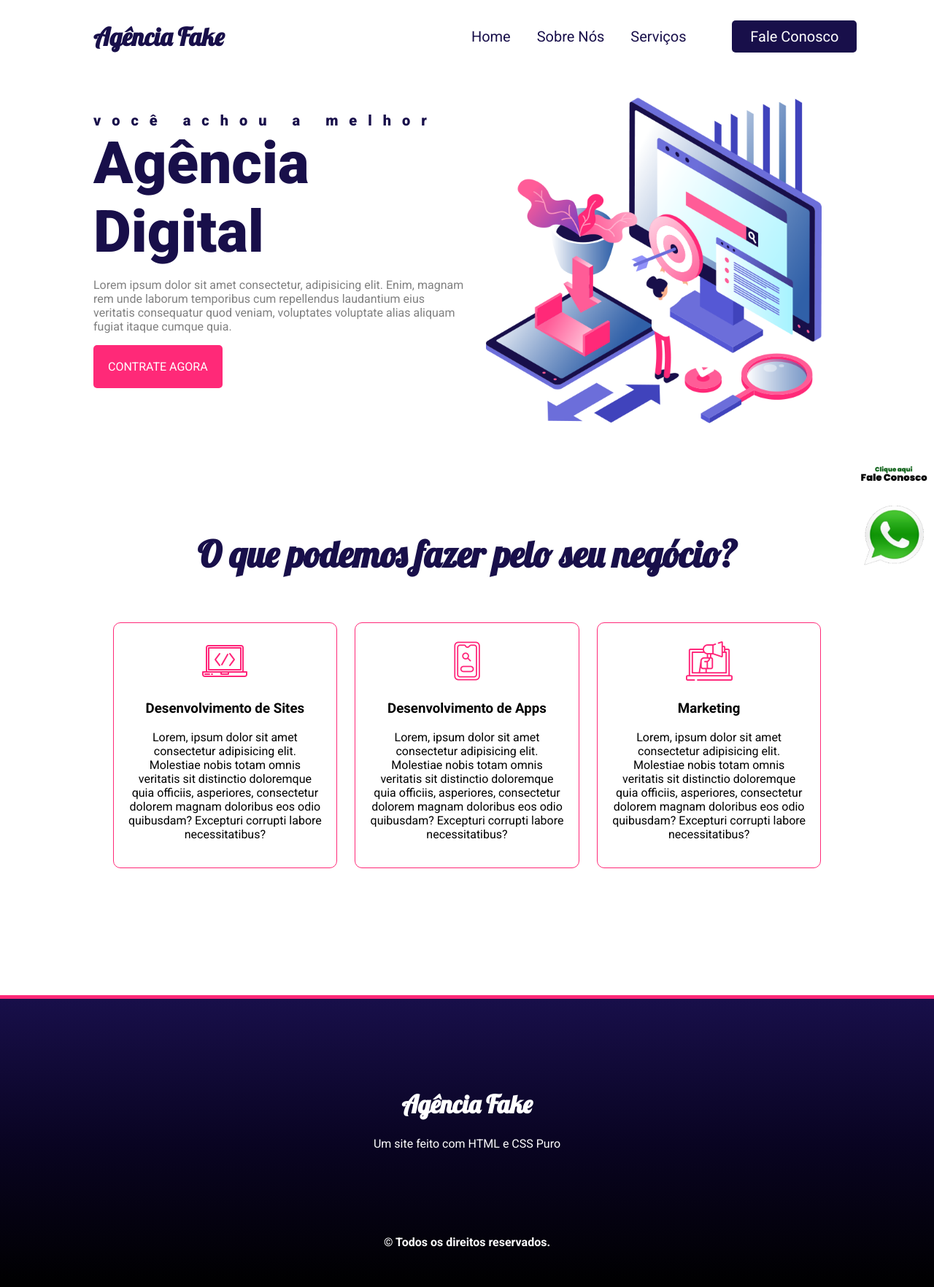
After one commit to LucasLubiL/PHP, a PHP site: page /CSS/agencia-fake/index.html in a window 1280 px wide. The commit adds this page. Shown: the whole page at 73% size. Run offline with PHP 8.4, Linux system fonts and the light colour scheme.

Commit message:
Add files via upload

```diff
--- /dev/null
+++ b/WEB 1/CSS/agencia-fake/css/estilo.css
@@ -0,0 +1,197 @@
+@import url('https://fonts.googleapis.com/css2?family=Lobster&family=Roboto:ital,wght@0,100;0,300;0,400;0,500;0,700;0,900;1,100;1,300;1,400;1,500;1,700;1,900&display=swap');
+*{
+    box-sizing: border-box;
+}
+
+body{
+    margin:0;
+    font-family: 'Roboto', sans-serif;
+}
+
+.navbar{
+    display: flex;
+    flex-flow: row wrap;
+    height: 100px;
+    background: white;
+    justify-content: center;
+    align-items: center;
+    position:fixed;
+    width: 100%;
+}
+
+.logo{
+    flex:20%;
+    margin-left:10%;
+     /* border:1px solid red;  */
+    text-align: left;
+}
+
+.logo h1{
+    font-family: 'Lobster', cursive;
+    color:#180F4A;
+    font-size:34px;
+}
+
+.menu{
+    flex:70%;
+   /* border:1px solid green;*/
+    text-align:right;
+    padding:20px;
+}
+
+.menu a{
+    color:#180F4A;
+    text-decoration: none;
+    font-size:20px;
+    padding:20px 16px;
+}
+
+.menu a:hover{
+    color:#FF2978;
+    border-top:4px solid #180F4A;
+}
+
+#botao{
+    background: #180F4A;
+    padding: 10px 25px;
+    color:white;
+    border-radius:5px;
+    margin-right:10%;
+    margin-left:5%;
+}
+
+#botao:hover{
+    border:none;
+    background: #FF2978;
+}
+
+.header{
+    display: flex;
+    flex-flow:row wrap;
+    justify-content: center;
+    align-items: center;
+    background: white;
+    padding-top:100px;
+}
+
+.headline{
+    margin-left:10%;
+    flex:40%;
+    /* border:1px solid black; */
+}
+
+.headline h2{
+    font-weight: 900;
+    font-size:20px;
+    color:#180F4A;
+    padding:0;
+    margin:0;
+}
+
+.headline p{
+    color:gray;
+    text-align:left;
+}
+
+.contact-btn{
+    display: inline-block;
+    background: #FF2978;
+    padding:20px;
+    color:white;
+    text-transform: uppercase;
+    border-radius:5px;
+    text-decoration: none;
+}
+
+.contact-btn:hover{
+    background:#180F4A;
+}
+
+.img-headline{
+    margin-right:10%;
+    flex:40%;
+    /* border:1px solid deeppink; */
+    text-align:center;
+}
+
+section{
+    display: inline-block;
+    margin-top:80px;
+    /* border:1px solid black; */
+    margin-left:5%;
+    margin-right:5%;
+    padding:5%;
+    text-align: center;
+
+}
+
+section h2{
+    width:100%;
+    font-size:50px;
+    margin:0;
+    font-family: 'Lobster', cursive;
+    font-weight: bold;
+    color:#180F4A;
+}
+
+.servicos{
+    display: inline-block;
+    margin-top:5%;
+}
+
+.card{
+    display: inline-block;
+    width: 30%;
+    padding:20px;
+    margin:1%;
+    border:1px solid #FF2978;
+    border-radius:10px;
+    cursor:pointer;
+}
+
+.texto-oculto{
+    display: none;
+}
+
+.card:hover{
+    background: #FF2978;
+    color:white;
+    padding:40px;
+}
+
+.card:hover img{
+    display: none;
+}
+
+.card:hover .card-text{
+    display:none;
+}
+
+.card:hover .texto-oculto{
+    display:block;
+}
+
+footer{
+    margin-top:100px;
+    height: 400px;
+    background-image:linear-gradient(180deg,#180F4A,#090422,black);
+    text-align:center;
+    border-top:5px solid #FF2978;
+}
+
+.logo-rodape{
+    padding:100px;
+}
+
+.agencia{
+    font-family: 'Lobster', cursive;
+    color:white;
+    font-size:34px;
+}
+
+.whats{
+    position: fixed;
+    bottom:5px;
+    right:5px;
+
+}
--- /dev/null
+++ b/WEB 1/CSS/agencia-fake/index.html
@@ -0,0 +1,108 @@
+<!DOCTYPE html>
+<html lang="pt-br">
+
+<head>
+    <meta charset="UTF-8">
+    <meta http-equiv="X-UA-Compatible" content="IE=edge">
+    <meta name="viewport" content="width=device-width, initial-scale=1.0">
+    <meta name="description" content="Um site de exemplo do modulo de CSS">
+    <meta name="keywords" content="Agencia Digital, CSS, HTML">
+    <link rel="stylesheet" href="css/estilo.css">
+    <link rel="stylesheet" href="css/responsivo.css">
+    <title>Agência Fake Aula</title>
+</head>
+
+<body>
+    <nav class="navbar">
+        <div class="logo">
+            <h1>Agência Fake</h1>
+        </div>
+        <div class="menu">
+            <a href="#">Home</a>
+            <a href="#">Sobre Nós</a>
+            <a href="#">Serviços</a>
+            <a id="botao" href="#">Fale Conosco</a>
+        </div>
+    </nav>
+    <header class="header">
+        <div class="headline">
+            <h2 style="letter-spacing: 15px;">você achou a melhor</h2>
+            <h2 style="font-size:80px">Agência Digital</h2>
+            <p>Lorem ipsum dolor sit amet consectetur, adipisicing elit. Enim, magnam rem unde laborum temporibus cum
+                repellendus laudantium eius veritatis consequatur quod veniam, voluptates voluptate alias aliquam fugiat
+                itaque cumque quia.</p>
+            <a href="#" class="contact-btn">Contrate Agora</a>
+        </div>
+        <div class="img-headline">
+            <img style="max-width: 90%;" src="img/hero_right.png">
+        </div>
+    </header>
+    <section>
+        <h2>O que podemos fazer pelo seu negócio?</h2>
+        <div class="servicos">
+            <div class="card">
+                <img src="img/pc.png">
+                <div class="card-text">
+                    <h3>Desenvolvimento de Sites</h3>
+                    <p>Lorem, ipsum dolor sit amet consectetur adipisicing elit. Molestiae nobis totam omnis veritatis
+                        sit
+                        distinctio doloremque quia officiis, asperiores, consectetur dolorem magnam doloribus eos odio
+                        quibusdam? Excepturi corrupti labore necessitatibus?</p>
+                </div>
+                <div class="texto-oculto">
+                    <h3>Outro conteúdo qualquer</h3>
+                    <p>Lorem, ipsum dolor sit amet consectetur adipisicing elit. Molestiae nobis totam omnis veritatis
+                        sit
+                        distinctio doloremque quia officiis, asperiores, consectetur dolorem magnam doloribus eos odio
+                        quibusdam? Excepturi corrupti labore necessitatibus?</p>
+                </div>
+            </div>
+            <div class="card">
+                <img src="img/smartphone.png">
+                <div class="card-text">
+                    <h3>Desenvolvimento de Apps</h3>
+                    <p>Lorem, ipsum dolor sit amet consectetur adipisicing elit. Molestiae nobis totam omnis veritatis
+                        sit
+                        distinctio doloremque quia officiis, asperiores, consectetur dolorem magnam doloribus eos odio
+                        quibusdam? Excepturi corrupti labore necessitatibus?</p>
+                </div>
+                <div class="texto-oculto">
+                    <h3>Outro conteúdo qualquer</h3>
+                    <p>Lorem, ipsum dolor sit amet consectetur adipisicing elit. Molestiae nobis totam omnis veritatis
+                        sit
+                        distinctio doloremque quia officiis, asperiores, consectetur dolorem magnam doloribus eos odio
+                        quibusdam? Excepturi corrupti labore necessitatibus?</p>
+                </div>
+            </div>
+            <div class="card">
+                <img src="img/marketing.png">
+                <div class="card-text">
+                    <h3>Marketing</h3>
+                    <p>Lorem, ipsum dolor sit amet consectetur adipisicing elit. Molestiae nobis totam omnis veritatis
+                        sit
+                        distinctio doloremque quia officiis, asperiores, consectetur dolorem magnam doloribus eos odio
+                        quibusdam? Excepturi corrupti labore necessitatibus?</p>
+                </div>
+                <div class="texto-oculto">
+                    <h3>Outro conteúdo qualquer</h3>
+                    <p>Lorem, ipsum dolor sit amet consectetur adipisicing elit. Molestiae nobis totam omnis veritatis
+                        sit
+                        distinctio doloremque quia officiis, asperiores, consectetur dolorem magnam doloribus eos odio
+                        quibusdam? Excepturi corrupti labore necessitatibus?</p>
+                </div>
+            </div>
+        </div>
+    </section>
+    <footer>
+        <div class="logo-rodape">
+            <h1 class="agencia">Agência Fake</h1>
+            <p style="color:white">Um site feito com HTML e CSS Puro</p>
+        </div>
+        <b style="color:white;">© Todos os direitos reservados.</b>
+    </footer>
+    <a class="whats" target="_blank"
+        href="https://api.whatsapp.com/send?phone=5549988070996&text=Ol%C3%A1%20peguei%20seu%20contato%20no%20site"><img
+            style="width: 100px;" src="img/whats.png"></a>
+</body>
+
+</html>
```
Also changed, not shown: WEB 1/CSS/Margin Padding/index.html (+60 -1 lines), WEB 1/CSS/Margin Padding/style.css (+188 -0 lines), WEB 1/CSS/agencia-fake/css/responsivo.css (added, +37 -0 lines), WEB 1/CSS/Margin Padding/img/pexels-adrien-olichon-1257089-2387793.jpg (added), WEB 1/CSS/agencia-fake/img/hero_right.png (added), WEB 1/CSS/agencia-fake/img/marketing.png (added), WEB 1/CSS/agencia-fake/img/pc.png (added), WEB 1/CSS/agencia-fake/img/smartphone.png (added), WEB 1/CSS/agencia-fake/img/whats.png (added), 1 other file.
